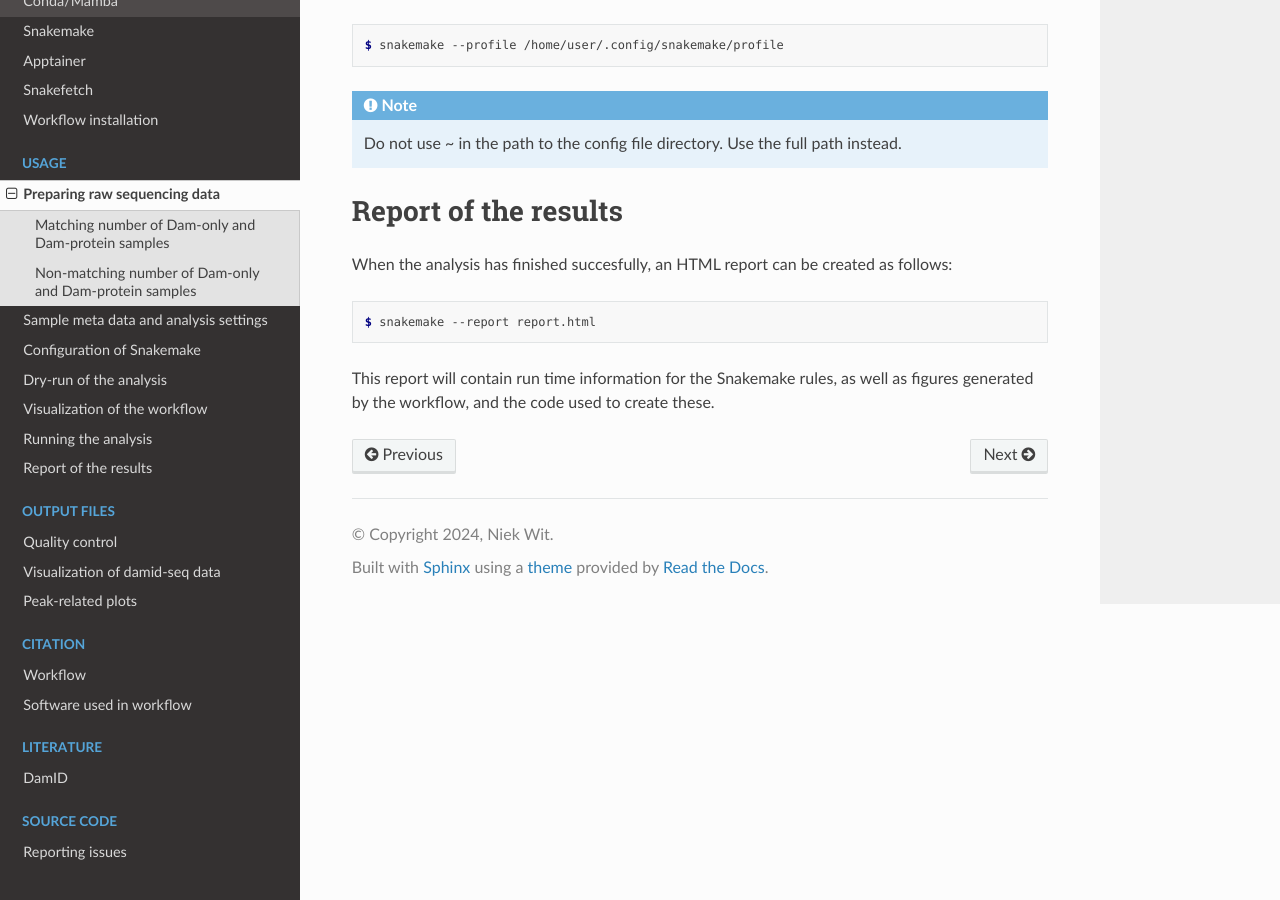
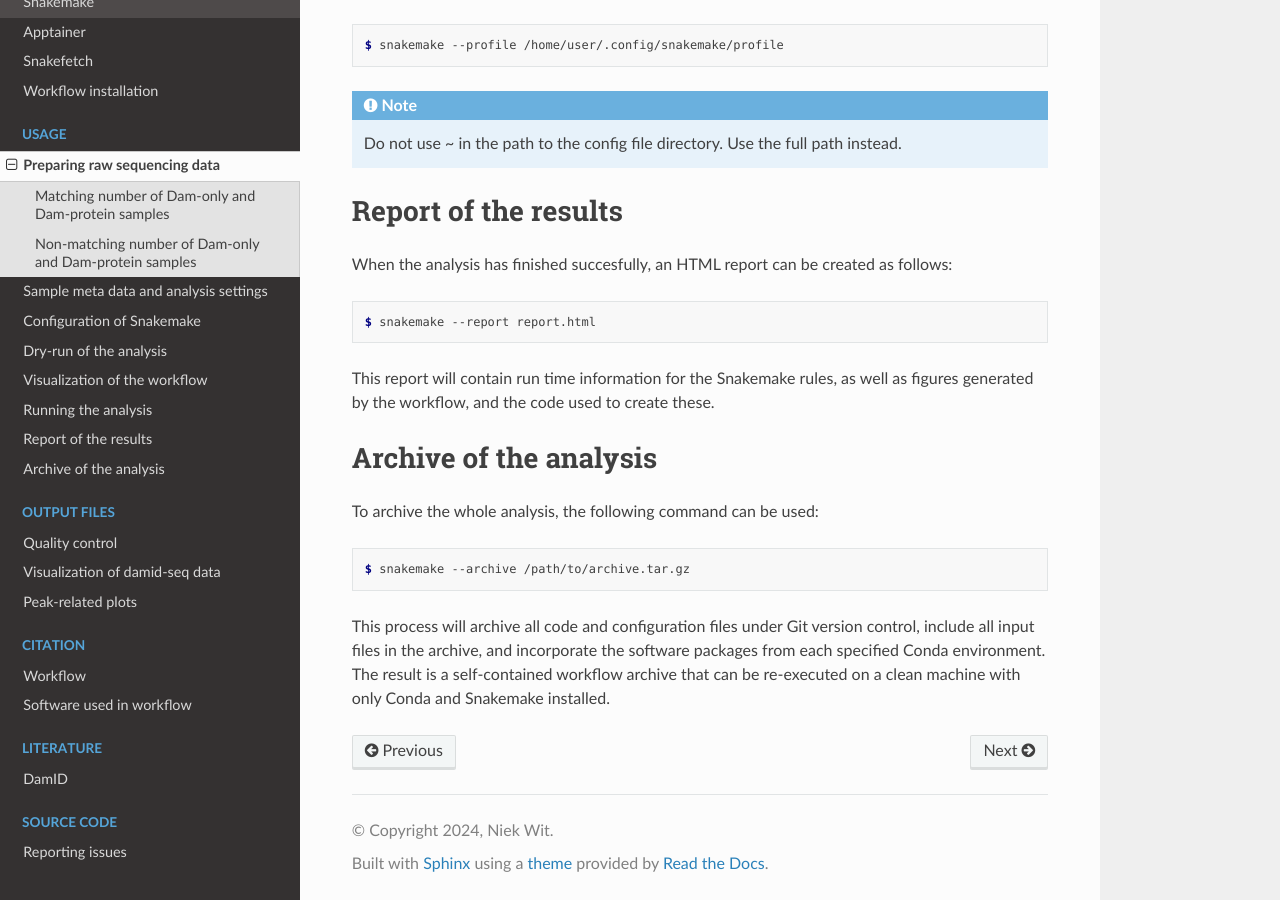
Before and after one commit to niekwit/damid-seq, a Sphinx documentation site: the page built from docs/usage.rst, in a window 1280 px wide and 900 px high, scrolled down 5871 px. Built offline with Sphinx 7.4.7 and the Read the Docs theme 2.0.0, drawn with Linux system fonts in a browser that asks for light colours.

Commit message:
added archive command

```diff
--- a/docs/usage.rst
+++ b/docs/usage.rst
@@ -298,3 +298,15 @@ When the analysis has finished succesfully, an HTML report can be created as fol
     $ snakemake --report report.html
 
 This report will contain run time information for the Snakemake rules, as well as figures generated by the workflow, and the code used to create these.
+
+
+Archive of the analysis
+-----------------------
+
+To archive the whole analysis, the following command can be used:
+
+.. code-block:: console
+
+    $ snakemake --archive /path/to/archive.tar.gz
+
+This process will archive all code and configuration files under Git version control, include all input files in the archive, and incorporate the software packages from each specified Conda environment. The result is a self-contained workflow archive that can be re-executed on a clean machine with only Conda and Snakemake installed.
```
